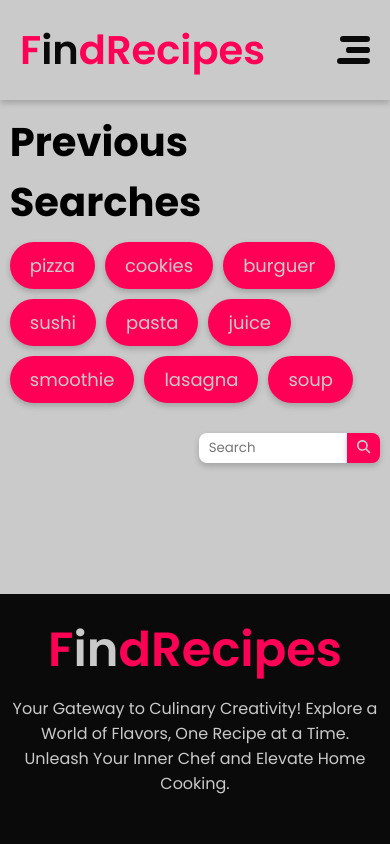
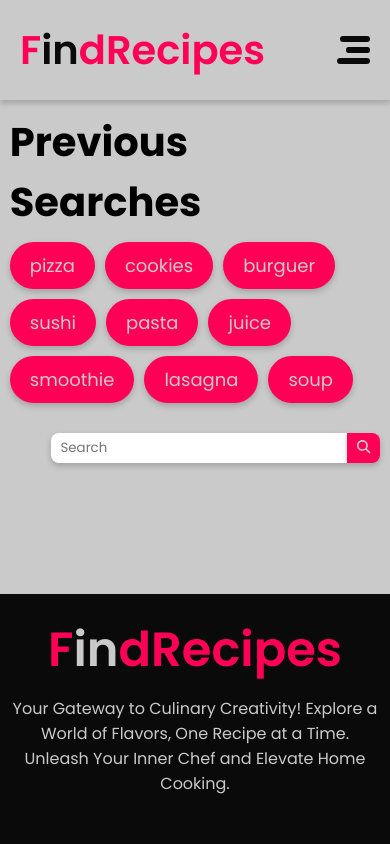
Before and after one commit to ecpieritz/find-recipes, a React (Create React App) app: page /recipes in a window 390 px wide. Shown: the top 844 px of the page. Built offline with nearby package versions, Linux system fonts and the light colour scheme.

Commit message:
Added Search responsive

```diff
--- a/src/scss/components/recipes.scss
+++ b/src/scss/components/recipes.scss
@@ -41,6 +41,16 @@
           background-color: $fr-pink-dk;
         }
       }
+      @media(max-width: 768px){
+        input{
+          width: 60%;
+        }
+      }
+      @media(max-width: 468px){
+        input{
+          width: 80%;
+        }
+      }
     }
   }
 }
```
